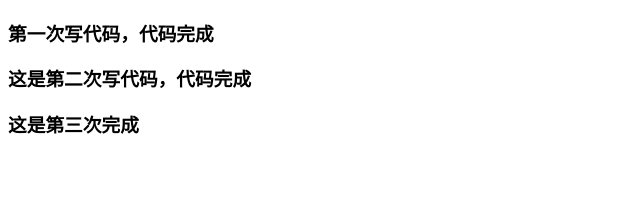
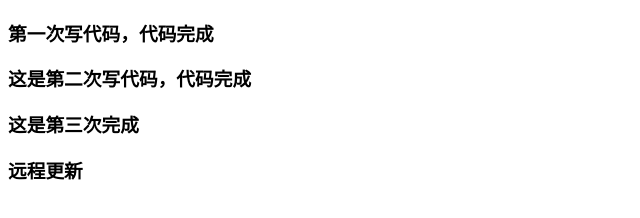
Before and after one commit to newsou1/shop, a plain HTML site: page index.html in a window 1280 px wide. Shown: the whole page, without its empty margins (0-640 px from the left). Drawn offline with Linux system fonts and the light colour scheme.

Commit message:
Create index.html

```diff
--- a/index.html
+++ b/index.html
@@ -11,6 +11,7 @@
     <h3>第一次写代码，代码完成</h3>
     <h3>这是第二次写代码，代码完成</h3>
     <h3>这是第三次完成</h3>
+    <h3>远程更新</h3>
 </body>
 
 </html>
```
